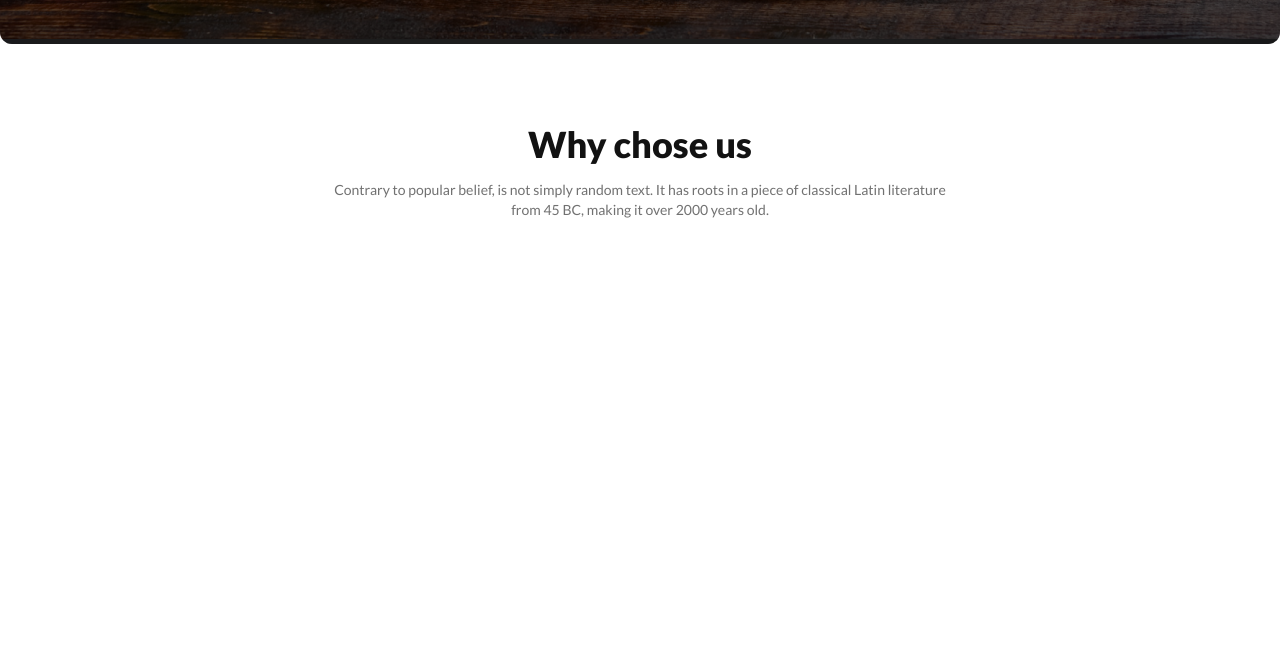
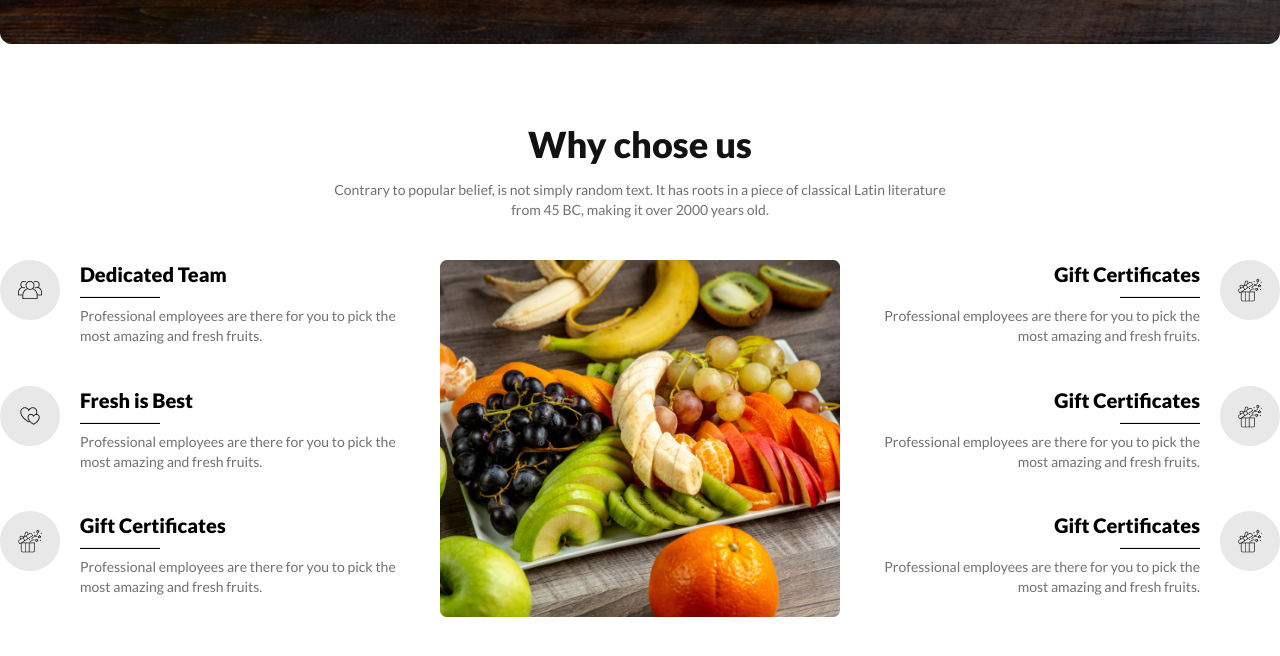
Before and after one commit to EligibleDev/assignment_3, a plain HTML site: page index.html in a window 1280 px wide. Shown: the part 2163-2819 px from the top of the page. Before the commit the page ends 2503 px from the top, so only its background shows below. Drawn offline with nearby package versions, Linux system fonts and the light colour scheme.

Commit message:
why chose us section done for all devices

```diff
--- a/index.html
+++ b/index.html
@@ -557,9 +557,9 @@
 
     <!-- team section start  -->
 
-    <section class="max-w-screen-xl bg-center text-center mx-5 my-20 rounded-xl lg:mx-auto"
+    <section class="max-w-screen-xl bg-bottom bg-no-repeat bg-cover text-center mx-5 my-20 rounded-xl lg:mx-auto"
         style="background-image: url('./images/banner1.png');">
-        <div class="w-full h-full text-center rounded-xl p-24 bg-[#0000009f]">
+        <div class="w-full h-full text-center rounded-xl py-5 lg:p-24 bg-[#0000009f]">
             <h3 class="text-white text-2xl sm:text-4xl font-extrabold">Meet the team</h3>
 
             <p class="text-white w-auto mb-10 mt-4 lg:w-3/6 mx-auto text-sm">Contrary to popular belief, is not simply
@@ -633,10 +633,88 @@
 
         <p class="text-accent-grey w-auto mb-10 mt-4 lg:w-3/6 mx-auto text-sm">Contrary to popular belief, is not simply
             random text. It has roots in a piece of classical Latin literature from 45 BC, making it over 2000 years
-            old.</p>
+            old.
+        </p>
 
-        <div class="grid grid-cols-1">
+        <div class="grid grid-cols-1 gap-5 lg:gap-10 lg:grid-cols-3">
+            <div class="grid order-2 lg:order-1 gap-10 lg:gap-5 grid-cols-1 justify-between items-start">
+                <div class="flex sm:w-1/2 w-full lg:w-full mx-auto flex-col lg:flex-row gap-5 text-left items-center lg:items-start justify-start">
+                    <img src="./images/1.png" alt="">
+                    <div class="text-center lg:text-left">
+                        <h5 class="text-xl font-extrabold text-black">Dedicated Team</h5>
+                        <hr style="background-color: black;" class="h-[2px] lg:mx-0 mx-auto my-2 w-20">
+                        <p class="text-accent-grey text-sm">
+                            Professional employees are there for you to pick the most amazing and fresh fruits.
+                        </p>
+                    </div>
+                </div>
 
+                <div class="flex sm:w-1/2 w-full lg:w-full mx-auto flex-col lg:flex-row gap-5 text-left items-center lg:items-start justify-start">
+                    <img src="./images/2.png" alt="">
+                    <div class="text-center lg:text-left">
+                        <h5 class="text-xl font-extrabold text-black">Fresh is Best</h5>
+                        <hr style="background-color: black;" class="h-[2px] lg:mx-0 mx-auto my-2 w-20">
+
+                        <p class="text-accent-grey text-sm">
+                            Professional employees are there for you to pick the most amazing and fresh fruits.
+                        </p>
+                    </div>
+                </div>
+
+                <div class="flex sm:w-1/2 w-full lg:w-full mx-auto flex-col lg:flex-row gap-5 text-left items-center lg:items-start justify-start">
+                    <img src="./images/3.png" alt="">
+                    <div class="text-center lg:text-left">
+                        <h5 class="text-xl font-extrabold text-black">Gift Certificates</h5>
+                        <hr style="background-color: black;" class="h-[2px] lg:mx-0 mx-auto my-2 w-20">
+
+                        <p class="text-accent-grey text-sm">
+                            Professional employees are there for you to pick the most amazing and fresh fruits.
+                        </p>
+                    </div>
+                </div>
+            </div>
+
+            <div class="order-1 lg:order-2">
+                <img class="w-full" src="./images/whychoose1.png" alt="">
+            </div>
+
+            <div class="grid order-3 gap-10 lg:gap-5 lg:order-3 grid-cols-1 justify-between items-start">
+                <div class="flex sm:w-1/2 w-full lg:w-full mx-auto flex-col lg:flex-row-reverse gap-5 text-right items-center lg:items-start justify-end">
+                    <img src="./images/3.png" alt="">
+                    <div class="text-center lg:text-right">
+                        <h5 class="text-xl font-extrabold text-black">Gift Certificates</h5>
+                        <hr style="background-color: black;" class="h-[2px] lg:ml-auto lg:mr-0 mx-auto my-2 w-20">
+
+                        <p class="text-accent-grey text-sm">
+                            Professional employees are there for you to pick the most amazing and fresh fruits.
+                        </p>
+                    </div>
+                </div>
+
+                <div class="flex sm:w-1/2 w-full lg:w-full mx-auto flex-col lg:flex-row-reverse gap-5 text-right items-center lg:items-start justify-end">
+                    <img src="./images/3.png" alt="">
+                    <div class="text-center lg:text-right">
+                        <h5 class="text-xl font-extrabold text-black">Gift Certificates</h5>
+                        <hr style="background-color: black;" class="h-[2px] lg:ml-auto lg:mr-0 mx-auto my-2 w-20">
+
+                        <p class="text-accent-grey text-sm">
+                            Professional employees are there for you to pick the most amazing and fresh fruits.
+                        </p>
+                    </div>
+                </div>
+
+                <div class="flex sm:w-1/2 w-full lg:w-full mx-auto flex-col lg:flex-row-reverse gap-5 text-right items-center lg:items-start justify-end">
+                    <img src="./images/3.png" alt="">
+                    <div class="text-center lg:text-right">
+                        <h5 class="text-xl font-extrabold text-black">Gift Certificates</h5>
+                        <hr style="background-color: black;" class="h-[2px] lg:ml-auto lg:mr-0 mx-auto my-2 w-20">
+
+                        <p class="text-accent-grey text-sm">
+                            Professional employees are there for you to pick the most amazing and fresh fruits.
+                        </p>
+                    </div>
+                </div>
+            </div>
         </div>
     </section>
 
```
Also changed, not shown: images/1.png (added), images/2.png (added), images/3.png (added), images/4.png (added), images/5.png (added), images/6.png (added).
